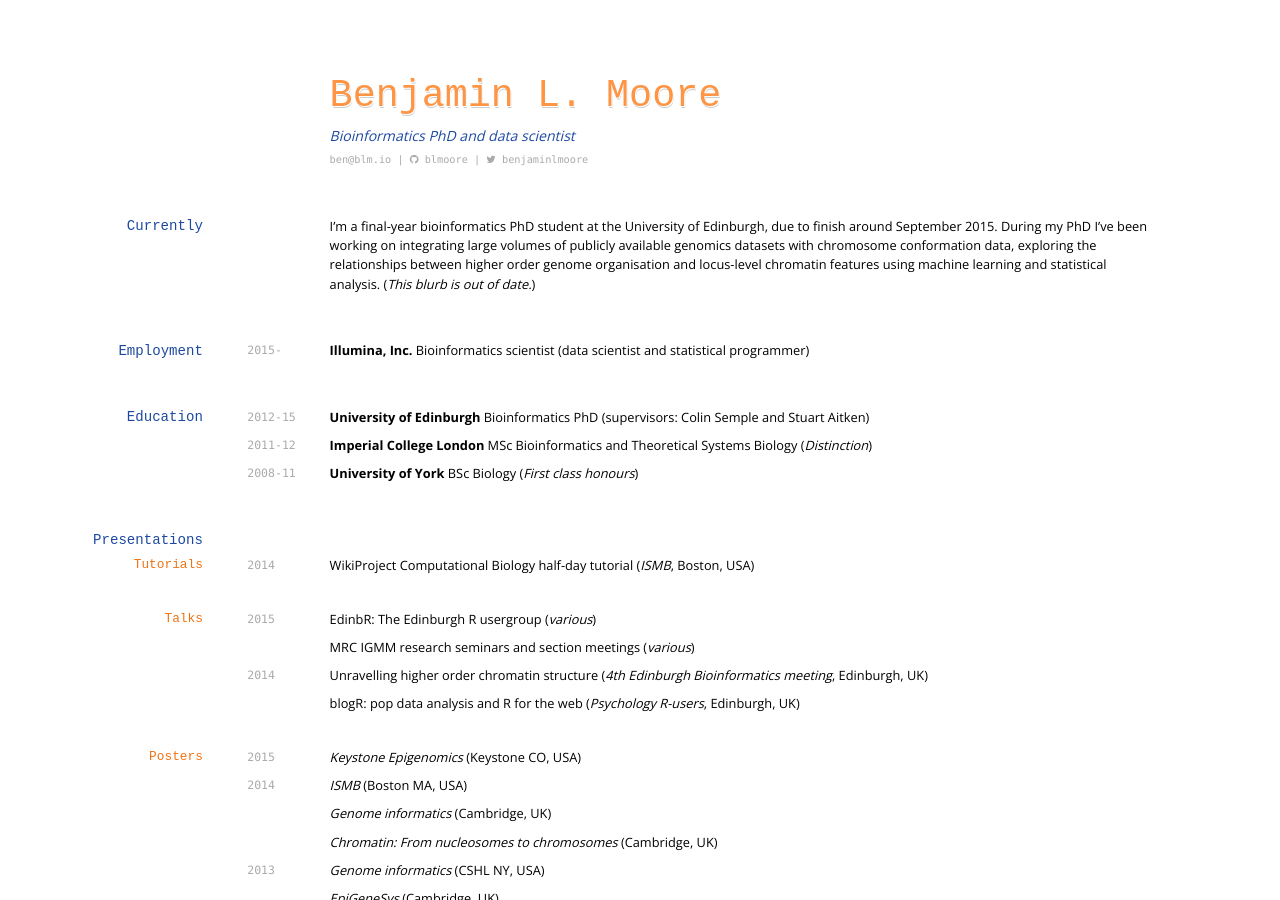
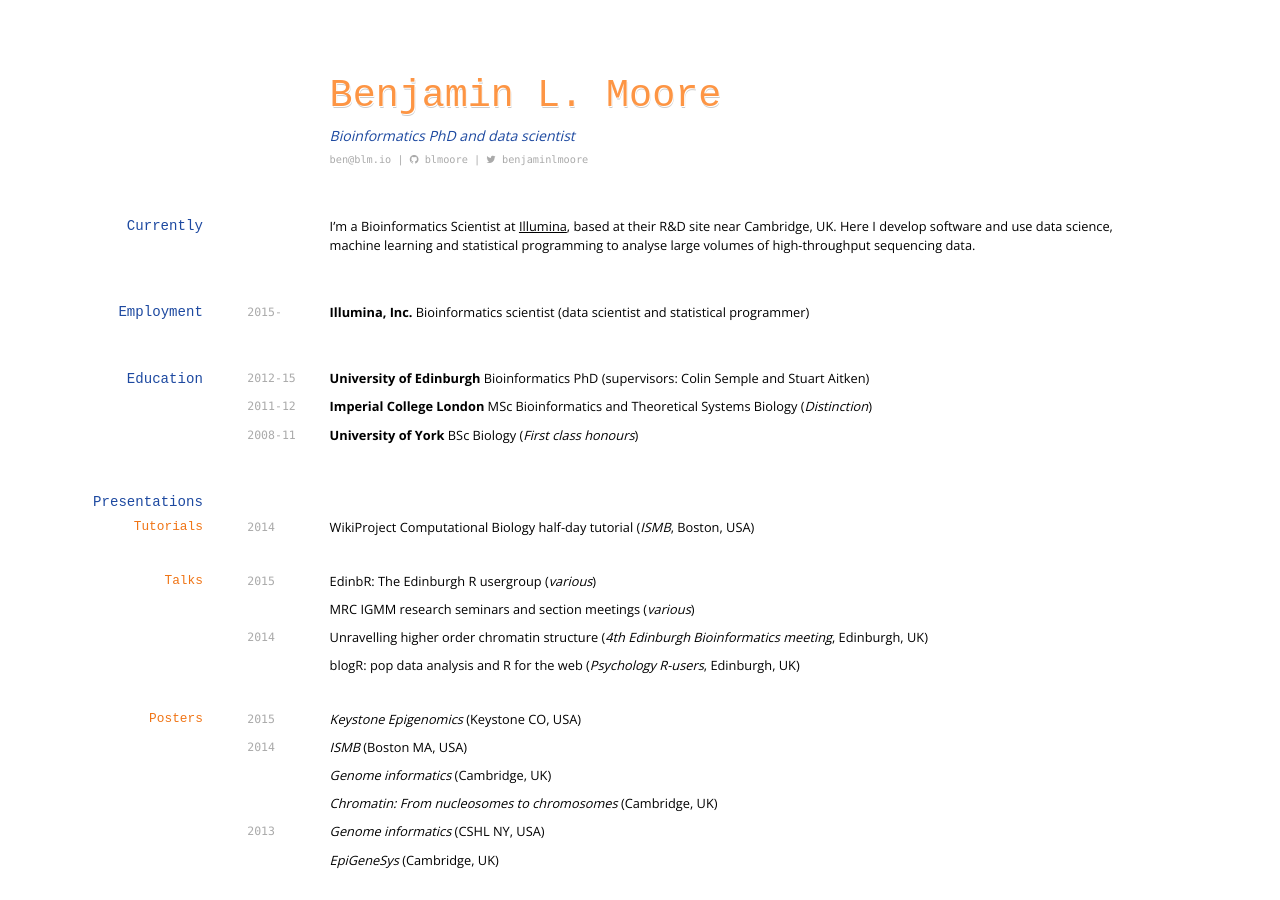
Before and after one commit to blmoore/md-cv, a Jekyll site: the page built from index.md, in a window 1280 px wide and 900 px high. Built offline with Jekyll 4.4.1, drawn with Linux system fonts in a browser that asks for light colours; nearby versions of some CDN libraries; some web fonts are replaced.

Commit message:
update blurb

```diff
--- a/index.md
+++ b/index.md
@@ -16,7 +16,7 @@ Bioinformatics PhD and data scientist
 
 ## Currently
 
-I'm a final-year bioinformatics PhD student at the University of Edinburgh, due to finish around September 2015. During my PhD I've been working on integrating large volumes of publicly available genomics datasets with chromosome conformation data, exploring the relationships between higher order genome organisation and locus-level chromatin features using machine learning and statistical analysis. (_This blurb is out of date._)
+I'm a Bioinformatics Scientist at [Illumina](http://www.illumina.com/), based at their R&D site near Cambridge, UK. Here I develop software and use data science, machine learning and statistical programming to analyse large volumes of high-throughput sequencing data.
 
 ## Employment
 
```
Also changed, not shown: 1 other file.
